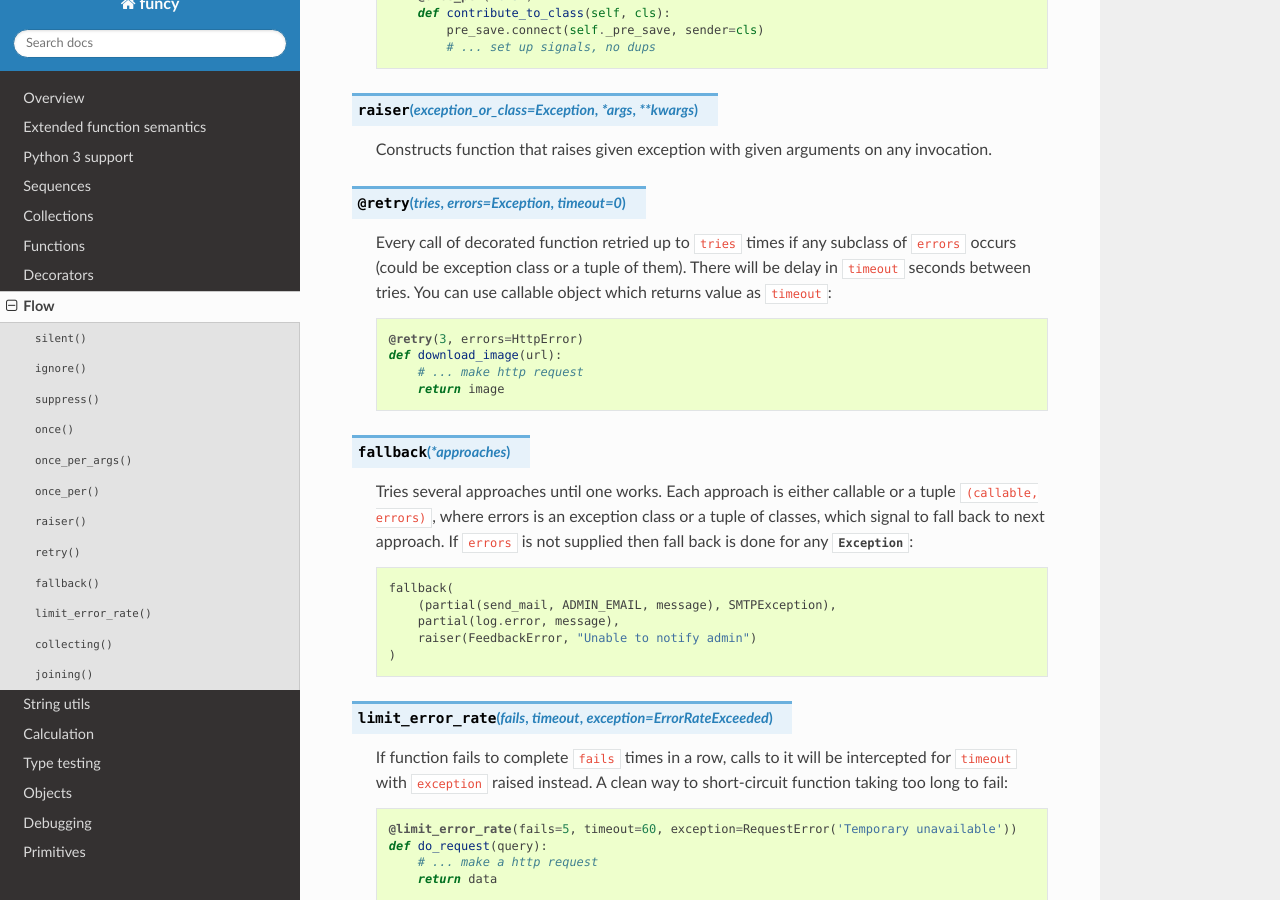
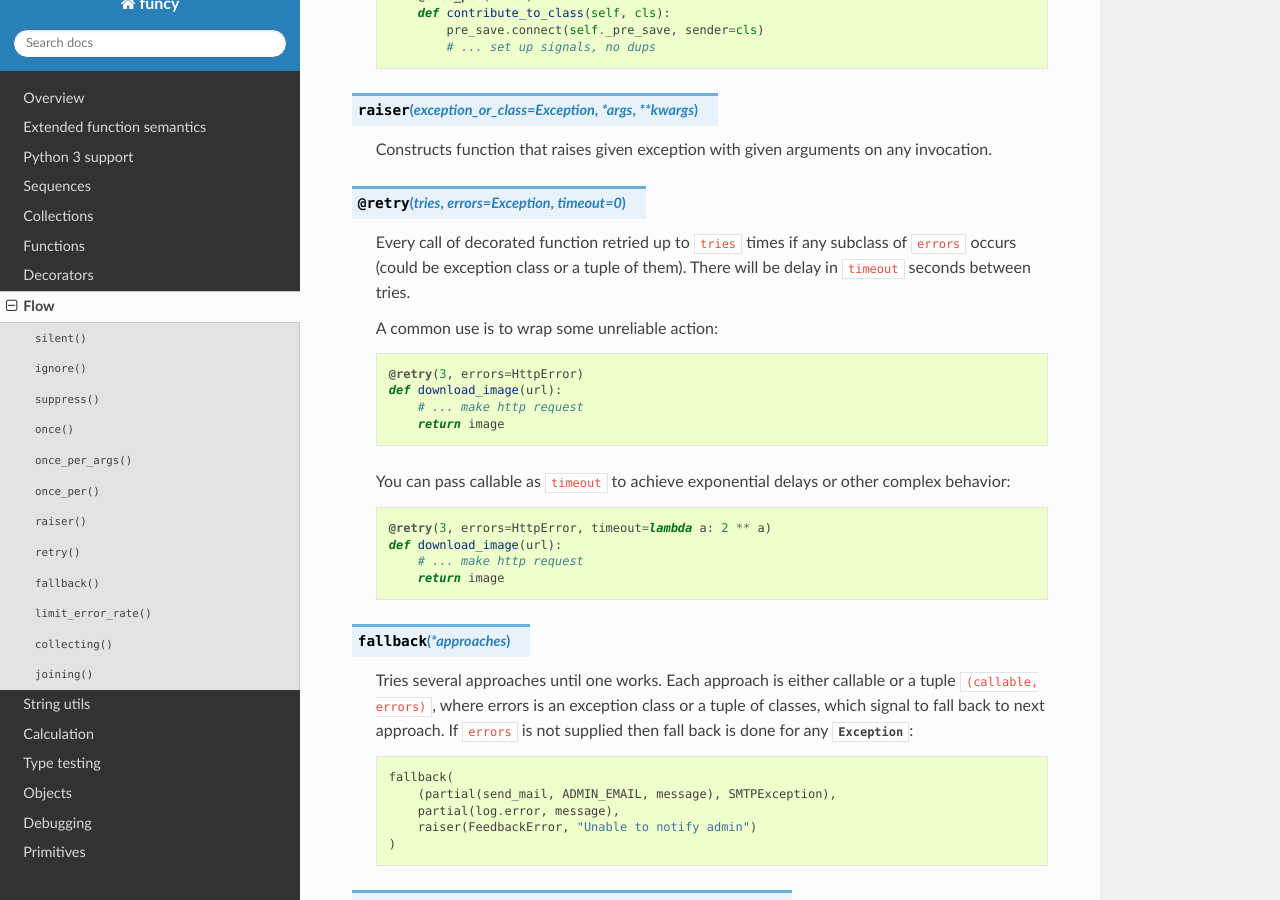
Before and after one commit to Jamaal224/funcy, a Sphinx documentation site: the page built from docs/flow.rst, in a window 1280 px wide and 900 px high, scrolled down 1367 px. Built offline with Sphinx 7.4.7 and the Read the Docs theme 2.0.0, drawn with Linux system fonts in a browser that asks for light colours.

Commit message:
Behave better while timeouting in @retry()
- no timeout to float conversion
- no explicit check for type/value errors
- pass attempt number to timeout callback
- sleep only if timeout is positive

```diff
--- a/docs/flow.rst
+++ b/docs/flow.rst
@@ -65,9 +65,18 @@ Flow
 
 .. decorator:: retry(tries, errors=Exception, timeout=0)
 
-    Every call of decorated function retried up to ``tries`` times if any subclass of ``errors`` occurs (could be exception class or a tuple of them). There will be delay in ``timeout`` seconds between tries. You can use callable object which returns value as ``timeout``::
+    Every call of decorated function retried up to ``tries`` times if any subclass of ``errors`` occurs (could be exception class or a tuple of them). There will be delay in ``timeout`` seconds between tries.
+
+    A common use is to wrap some unreliable action::
 
         @retry(3, errors=HttpError)
+        def download_image(url):
+            # ... make http request
+            return image
+
+    You can pass callable as ``timeout`` to achieve exponential delays or other complex behavior::
+
+        @retry(3, errors=HttpError, timeout=lambda a: 2 ** a)
         def download_image(url):
             # ... make http request
             return image
```
Also changed, not shown: 2 other files.
